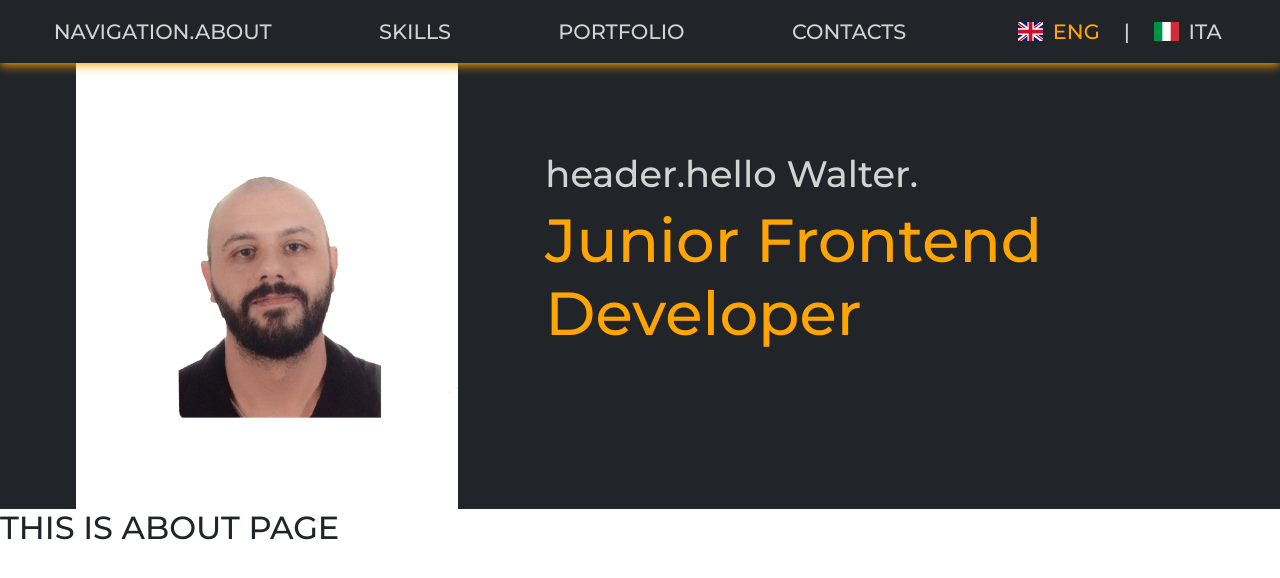
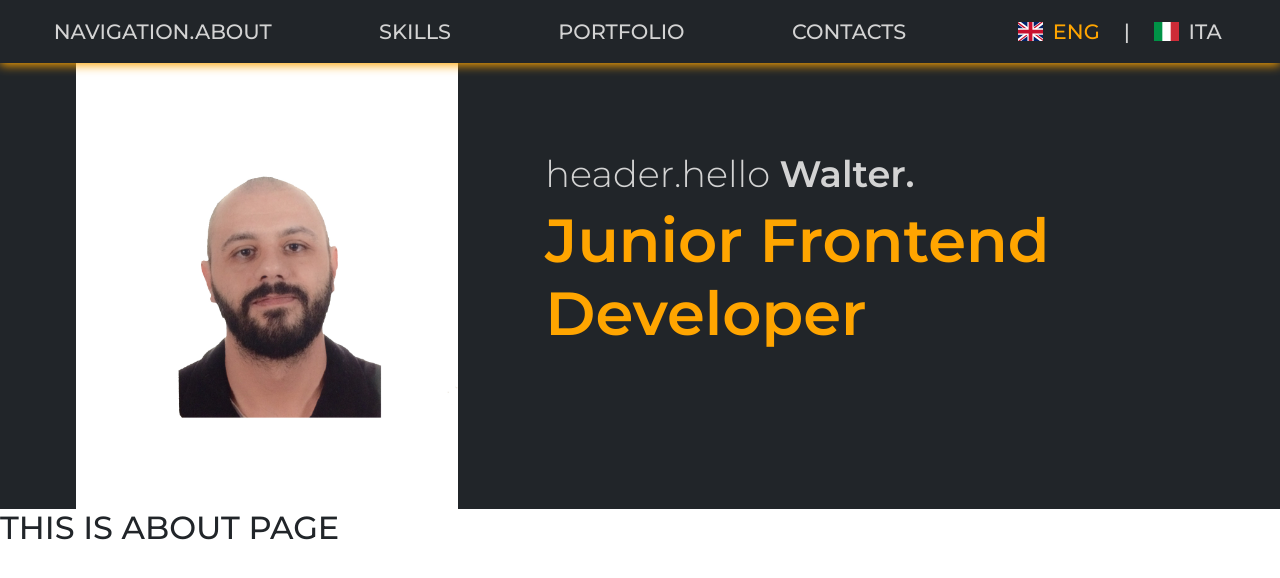
Before and after one commit to Walter-Satriano/my-personal-website, a Vue app: page / in a window 1280 px wide. Shown: the top 578 px of the page. Built offline with nearby package versions, Linux system fonts and the light colour scheme.

Commit message:
added font weight

```diff
--- a/src/components/Header.vue
+++ b/src/components/Header.vue
@@ -24,11 +24,17 @@
     h1 {
       color: #FFA500;
       font-size: 2rem;
+      font-weight: 600;
     }
 
     h3 {
       color: #D3D3D3;
       font-size: 1.2rem;
+      font-weight: 300;
+
+      span {
+        font-weight: 600;
+      }
     }
   }
 
```
